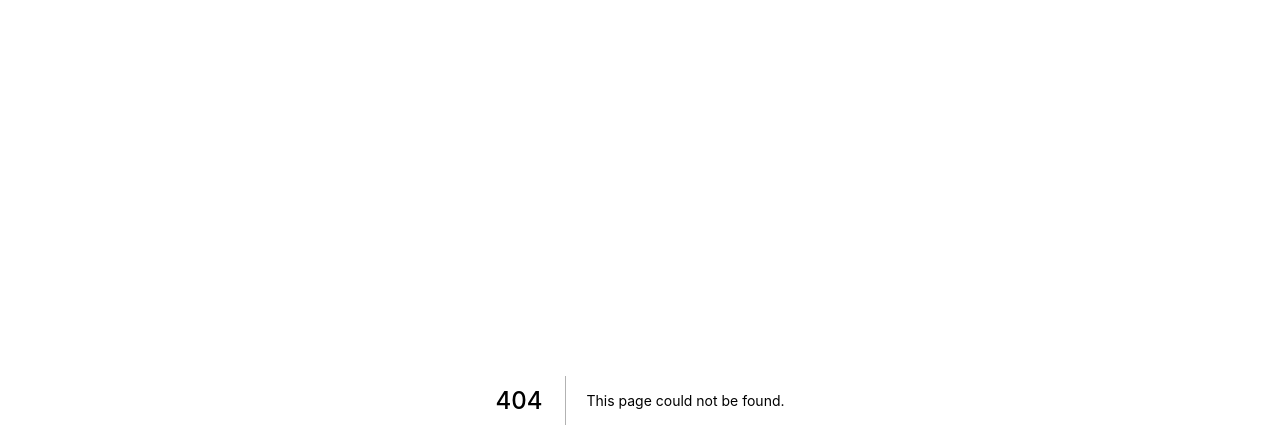
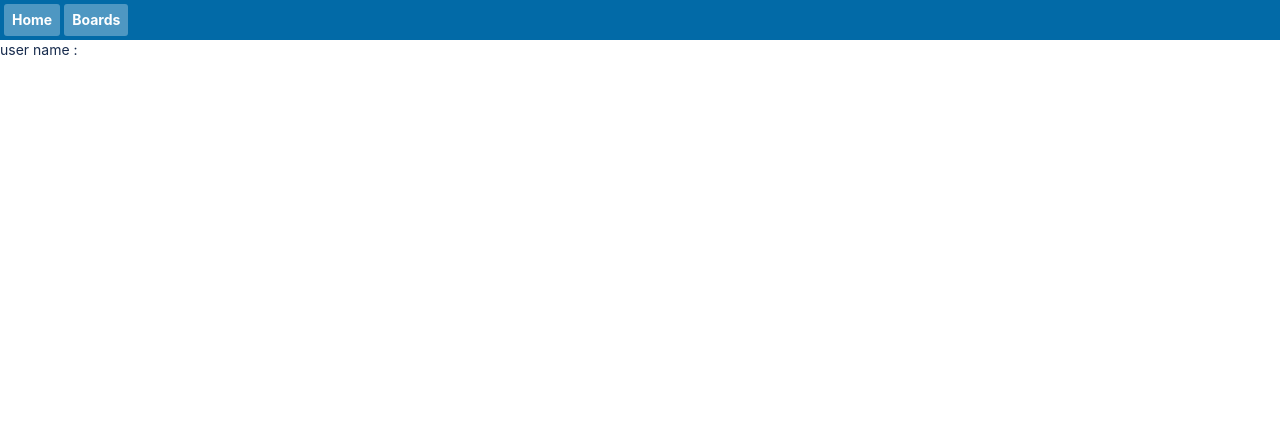
Before and after one commit to LeeMoonki/trello-copy, a Next.js app: page /boards in a window 1280 px wide. Before the commit this address had no page. Shown: the top 448 px of the page. Built offline with nearby package versions, Linux system fonts and the light colour scheme.

Commit message:
메뉴바 생성 및 보드 리스트 라우터 추가
1. 메뉴바에서 Home과 Boards 버튼만 추가
2. 처음 페이지에 접근했을 때 보드 리스트로 접근하도록 설정
2-1. 잘못된 주소를 입력했을 때 어떻게 처리할 것인지 처리 필요

```diff
--- a/pages/_app.js
+++ b/pages/_app.js
@@ -1,7 +1,67 @@
+import { useRouter } from 'next/router';
 import '../reset.css';
+import styled from 'styled-components';
+import Theme from '../theme';
+
+const Container = styled.div``;
+const Header = styled.div`
+  padding: 4px;
+  height: 32px;
+  background-color: ${props => props.theme.colors.primary};
+`;
+const Left = styled.div`
+  display: flex;
+  justify-content: flex-start;
+
+  & > * {
+    margin-right: 4px;
+    height: 32px;
+    line-height: 32px;
+    font-weight: bold;
+    color: #fff;
+    background-color: rgba(255, 255, 255, 0.3);
+    border-radius: 3px;
+  }
+`;
+const A = styled.a`
+  padding: 0px 8px;
+`;
+const Button = styled.button`
+  & > span {
+    padding: 0px 8px;
+  }
+`;
+const Footer = styled.div``;
+
 
 function MyApp({ Component, pageProps }) {
-  return <Component {...pageProps} />
+  const router = useRouter();
+
+  function onClickHome(e) {
+    e.preventDefault();
+    // router.push('/'); // server의 '/' 경로를 타는게 아니라 pages에서 page(index.js)를 찾는다.
+  }
+
+  return (
+    <Theme>
+      <Container id="trello-container">
+        <Header id="header">
+          <Left>
+            <A href="/" onClick={onClickHome}>
+              <span>Home</span>
+            </A>
+            <Button>
+              <span>Boards</span>
+            </Button>
+          </Left>
+        </Header>
+        <Component {...pageProps} />
+        <Footer id="footer"></Footer>
+      </Container>
+    </Theme>
+  );
+
+
 }
 
 export default MyApp;
--- /dev/null
+++ b/pages/boards.js
@@ -0,0 +1,21 @@
+import Head from 'next/head';
+import styled from 'styled-components';
+
+function Boards({ name }) {
+  return (
+    <div>
+      <Head>
+        <title>boards</title>
+      </Head>
+      <div>user name : {name}</div>
+    </div>
+  );
+}
+
+Boards.getInitialProps = async ctx => {
+  return {
+    name: ctx.req.params && ctx.req.params.id
+  };
+};
+
+export default Boards;
--- a/reset.css
+++ b/reset.css
@@ -367,3 +367,57 @@ textarea {
     color: #000;
     padding: 0.2em 0;
 }
+
+/* new */
+
+/* button reset */
+/* ref: https://gist.github.com/MoOx/9137295 */
+button {
+	margin: 0;
+	padding: 0;
+	width: auto;
+	overflow: visible;
+	background: transparent;
+	/* inherit font & color from ancestor */
+	color: inherit;
+	font: inherit;
+	/* Normalize `line-height`. Cannot be changed from `normal` in Firefox 4+. */
+	line-height: normal;
+	/* Corrects font smoothing for webkit */
+	-webkit-font-smoothing: inherit;
+	-moz-osx-font-smoothing: inherit;
+	/* Corrects inability to style clickable `input` types in iOS */
+	-webkit-appearance: none;
+
+	cursor: pointer;
+	border: none;
+	text-align: inherit;
+	outline: none;
+	border-radius: 0;
+}
+/* Remove excess padding and border in Firefox 4+ */
+::-moz-focus-inner {
+	border: 0;
+	padding: 0;
+}
+
+a {
+    text-decoration: none;
+}
+a:active, a:focus {
+    outline: 0;
+    border: none;
+    -moz-outline-style: none;
+}
+
+div {
+    /* box-sizing: border-box; */
+}
+
+body, button, html, input, select, textarea {
+    color: #172b4d;
+    font-family: -apple-system,BlinkMacSystemFont,Segoe UI,Roboto,Noto Sans,Ubuntu,Droid Sans,Helvetica Neue,sans-serif;
+    font-size: 14px;
+    line-height: 20px;
+    font-weight: 400;
+}
--- /dev/null
+++ b/theme.js
@@ -0,0 +1,21 @@
+/**
+ * File Name : theme.js
+ * Description : styled components의 전역 스타일 정의
+ * ------------------------------------
+ * Author : LeeMoonki
+ */
+
+import React from 'react';
+import { ThemeProvider } from 'styled-components';
+
+const theme = {
+  colors: {
+    primary: '#026aa7',
+  }
+};
+
+function Theme({ children }) {
+  return <ThemeProvider theme={theme}>{children}</ThemeProvider>
+}
+
+export default Theme;
```
Also changed, not shown: server.js (+13 -1 lines), 1 other file (tests, documents, lock files or other folders).
